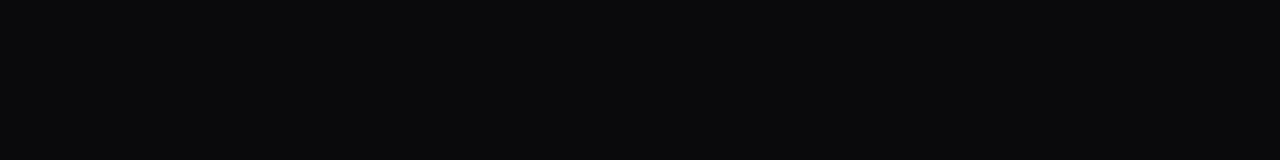
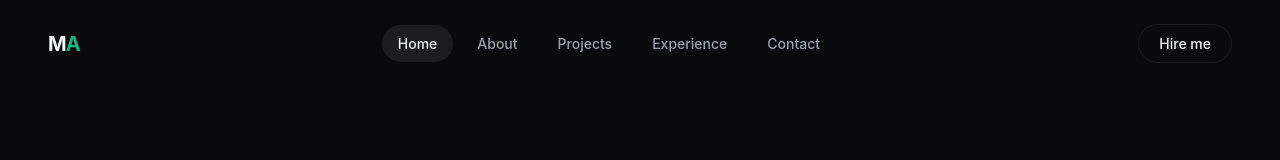
Before and after one commit to taracamary/my-portfolio, a website built with Vite: page index.html in a window 1280 px wide. Built offline with nearby package versions, Linux system fonts and the light colour scheme.

Commit message:
feat: implement header layout, desktop navigation and scroll blur effect

```diff
--- a/index.html
+++ b/index.html
@@ -1,13 +1,50 @@
-<!doctype html>
-<html lang="en">
+<!DOCTYPE html>
+<html lang="ru">
+
 <head>
   <meta charset="UTF-8" />
-    <link rel="icon" type="image/svg+xml" href="/favicon.svg" />
   <meta name="viewport" content="width=device-width, initial-scale=1.0" />
-    <title>my-portfolio</title>
+  <title>Мария | Frontend Developer Portfolio</title>
 </head>
+
 <body>
-    <div id="app"></div>
+
+  <header class="header">
+    <div class="header__container">
+
+      <a href="#" class="header__logo">
+        M<span class="header__logo-accent">A</span>
+      </a>
+
+      <nav class="header__nav" aria-label="Главное меню">
+        <button class="header__burger" aria-expanded="false" aria-label="Открыть меню">
+          <span class="header__burger-line"></span>
+        </button>
+
+        <ul class="header__menu">
+          <li class="header__menu-item">
+            <a href="#" class="header__link header__link--active">Home</a>
+          </li>
+          <li class="header__menu-item">
+            <a href="#about" class="header__link">About</a>
+          </li>
+          <li class="header__menu-item">
+            <a href="#projects" class="header__link">Projects</a>
+          </li>
+          <li class="header__menu-item">
+            <a href="#experience" class="header__link">Experience</a>
+          </li>
+          <li class="header__menu-item">
+            <a href="#contact" class="header__link">Contact</a>
+          </li>
+        </ul>
+      </nav>
+
+      <a href="#contact" class="header__cta">Hire me</a>
+
+    </div>
+  </header>
   <script type="module" src="/src/main.js"></script>
 </body>
+
 </html>
--- a/src/layout/_header.scss
+++ b/src/layout/_header.scss
@@ -0,0 +1,114 @@
+@import '../styles/config';
+
+.header {
+  position: fixed;
+  top: 0;
+  left: 0;
+  right: 0;
+  z-index: 100;
+  background-color: transparent;
+  border-bottom: 1px solid transparent;
+  transition: background-color var(--transition-normal),
+              border-color var(--transition-normal),
+              backdrop-filter var(--transition-normal);
+
+  &--scrolled {
+    background-color: rgba(10, 10, 12, 0.8);
+    backdrop-filter: blur(12px);
+    -webkit-backdrop-filter: blur(12px);
+    border-bottom-color: var(--color-border);
+  }
+
+  &__container {
+    max-width: var(--breakpoints-desktop-lg);
+    margin: 0 auto;
+    padding: 1.25rem 1.5rem;
+    display: flex;
+    align-items: center;
+    justify-content: space-between;
+
+    @include respond-to('tablet') {
+      padding: 1.5rem 3rem;
+    }
+  }
+
+  &__logo {
+    font-size: 1.25rem;
+    font-weight: 700;
+    letter-spacing: -0.05em;
+    color: var(--color-text-primary);
+
+    &-accent {
+      color: var(--color-accent);
+    }
+  }
+
+  &__nav {
+    display: flex;
+    align-items: center;
+  }
+
+  &__menu {
+    display: none;
+
+    @include respond-to('tablet') {
+      display: flex;
+      align-items: center;
+      gap: 0.5rem;
+    }
+  }
+
+  &__link {
+    font-size: 0.875rem;
+    font-weight: 500;
+    color: var(--color-text-muted);
+    padding: 0.5rem 1rem;
+    border-radius: var(--radius-lg);
+    transition: color var(--transition-fast), background-color var(--transition-fast);
+
+    &:hover {
+      color: var(--color-text-primary);
+    }
+
+    &--active {
+      color: var(--color-text-primary);
+      background-color: var(--color-border);
+    }
+  }
+
+  &__cta {
+    font-size: 0.875rem;
+    font-weight: 500;
+    color: var(--color-text-primary);
+    padding: 0.5rem 1.25rem;
+    border: 1px solid var(--color-border);
+    border-radius: var(--radius-lg);
+    transition: color var(--transition-fast), border-color var(--transition-fast);
+
+    &:hover {
+      border-color: var(--color-accent);
+      color: var(--color-accent);
+    }
+  }
+
+  &__burger {
+    display: block;
+    width: 24px;
+    height: 24px;
+    position: relative;
+
+    @include respond-to('tablet') {
+      display: none;
+    }
+
+    &-line {
+      display: block;
+      width: 100%;
+      height: 2px;
+      background-color: var(--color-text-primary);
+      position: absolute;
+      top: 50%;
+      transform: translateY(-50%);
+    }
+  }
+}
--- a/src/main.js
+++ b/src/main.js
@@ -1,3 +1,17 @@
 import './styles/style.scss';
 
-console.log('Portfolio: Инициализация успешна!');
+document.addEventListener('DOMContentLoaded', () => {
+  const header = document.querySelector('.header');
+
+  const handleScroll = () => {
+    if (window.scrollY > 40) {
+      header.classList.add('header--scrolled');
+    } else {
+      header.classList.remove('header--scrolled');
+    }
+  };
+
+  window.addEventListener('scroll', handleScroll);
+
+  handleScroll();
+});
```
Lines whose indentation alone changed are shown as unchanged.
